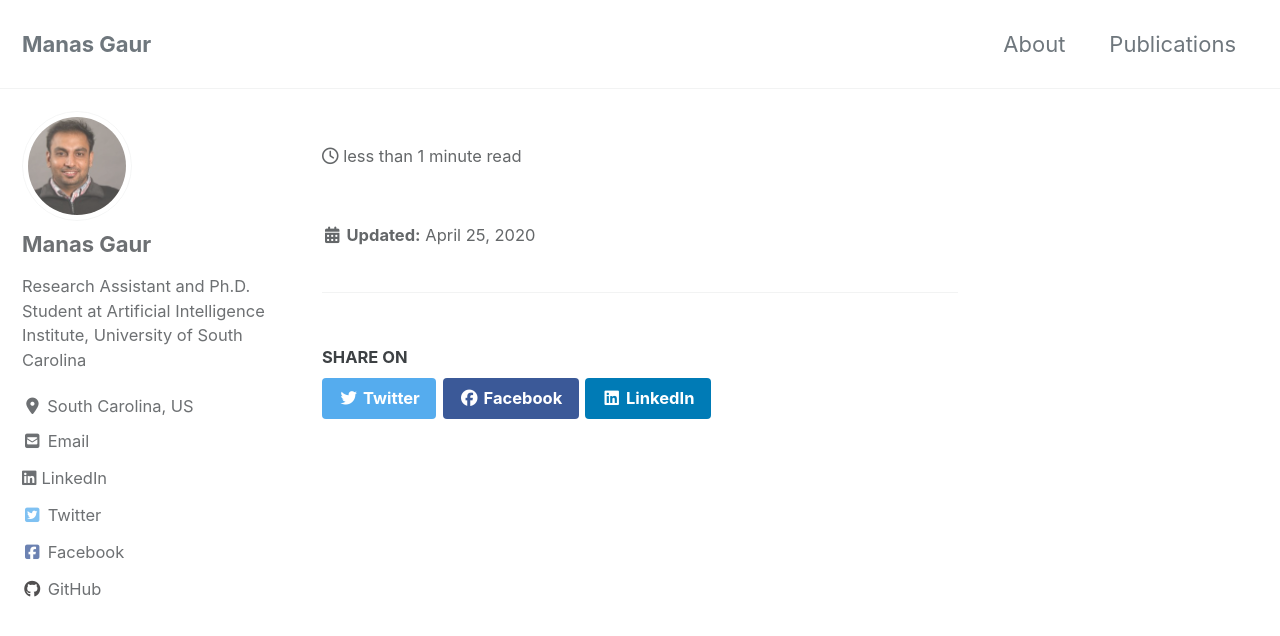
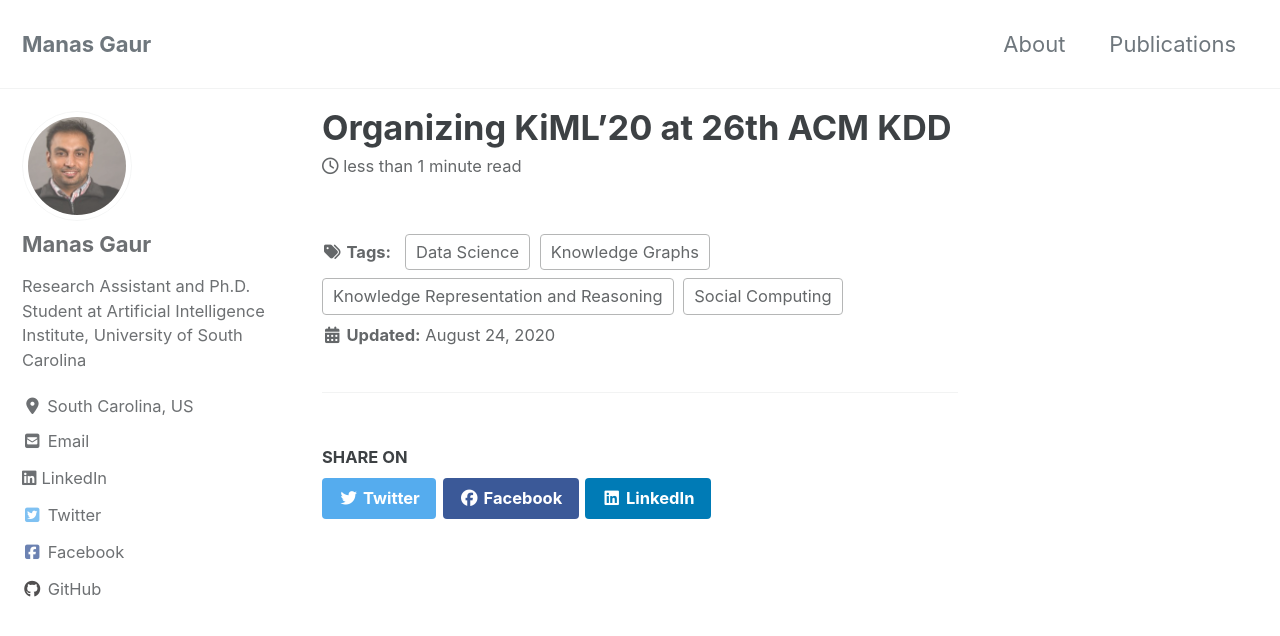
Before and after one commit to manasgaur/manasgaur.github.io, a Jekyll site: the page built from _posts/2020-08-24-kiml.md, in a window 1280 px wide and 900 px high. Shown: the top 636 px of the window. Built offline with Jekyll 4.4.1, drawn with Linux system fonts in a browser that asks for light colours; cached includes are drawn as plain includes; nearby versions of some CDN libraries; some of the changed lines change nothing that is shown.

Commit message:
making a demo post 2

```diff
--- a/_posts/2020-08-24-kiml.md
+++ b/_posts/2020-08-24-kiml.md
@@ -1,5 +1,5 @@
 ---
-title: ["Organizing KiML'20 at 26th ACM KDD"](kiml2020.aiisc.ai)
+title: "Organizing KiML'20 at 26th ACM KDD"
 date: 2020-08-24
 tags: [Knowledge Graphs, Knowledge Representation and Reasoning, Social Computing, Data Science]
 excerpt: "Balle Balle"
```
